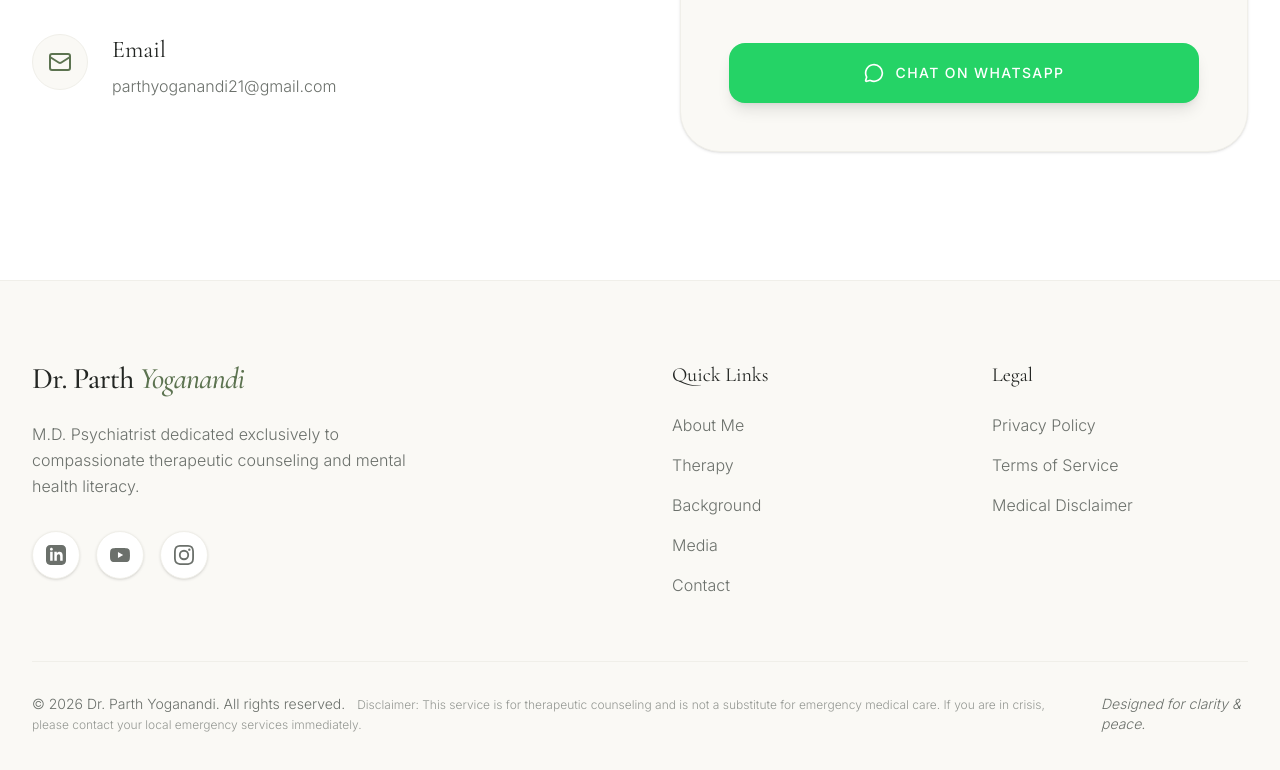
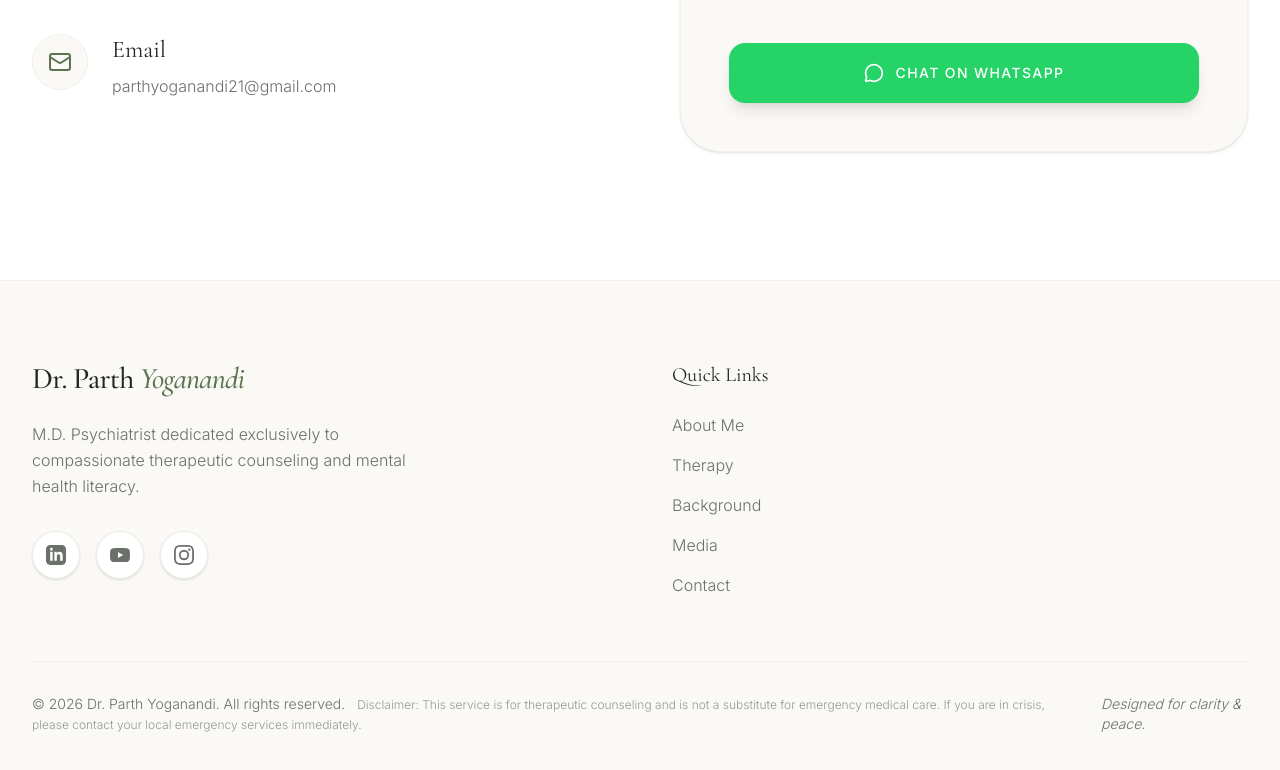
Before and after one commit to parthyoganandipy-pixel/drparthyoganandi-com, a React (Vite) app: page / in a window 1280 px wide. Shown: the part 6619-7389 px from the top of the page. Built offline with nearby package versions, Linux system fonts and the light colour scheme.

Commit message:
Update App.tsx

```diff
--- a/src/App.tsx
+++ b/src/App.tsx
@@ -572,12 +572,6 @@ const Footer = () => {
           </div>
 
           <div>
-            <h4 className="text-ink font-serif text-xl mb-6">Legal</h4>
-            <ul className="space-y-4">
-              <li><a href="#" className="text-ink-muted hover:text-ink transition-colors font-light">Privacy Policy</a></li>
-              <li><a href="#" className="text-ink-muted hover:text-ink transition-colors font-light">Terms of Service</a></li>
-              <li><a href="#" className="text-ink-muted hover:text-ink transition-colors font-light">Medical Disclaimer</a></li>
-            </ul>
           </div>
         </div>
 
```
